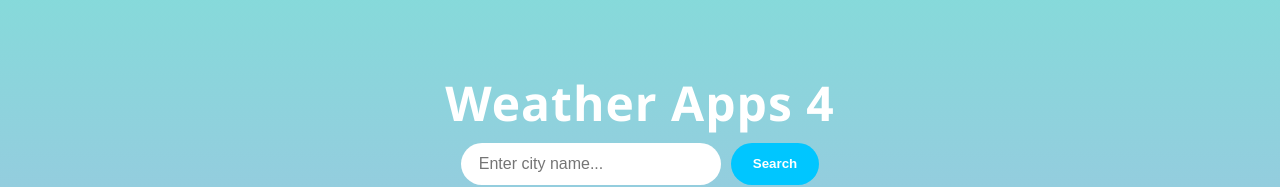
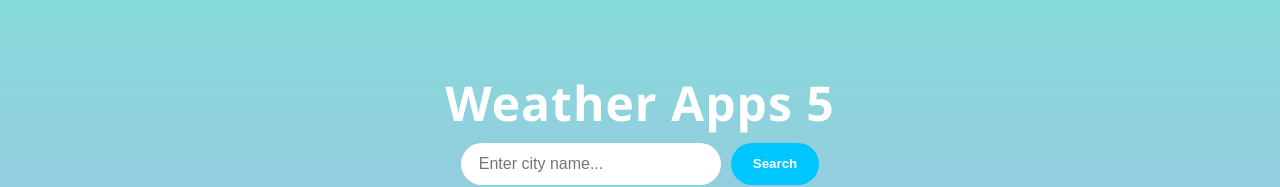
Before and after one commit to samarthf-vast/Weather-Forecast-Application-Kubernetes-Dockerhub-Githubactions, a React (Create React App) app in the folder frontend/: page / in a window 1280 px wide. Shown: the part 263-450 px from the top of the page. Built offline with nearby package versions, Linux system fonts and the light colour scheme.

Commit message:
updated frontend/backend code

```diff
--- a/frontend/src/components/weather.jsx
+++ b/frontend/src/components/weather.jsx
@@ -39,7 +39,7 @@ function Weather() {
 
   return (
     <div className="weather-container">
-      <h1 className="title">Weather Apps 4 </h1>
+      <h1 className="title">Weather Apps 5 </h1>
 
       <div className="search-box">
         <input
```
Also changed, not shown: 1 other file (tests, documents, lock files or other folders).
